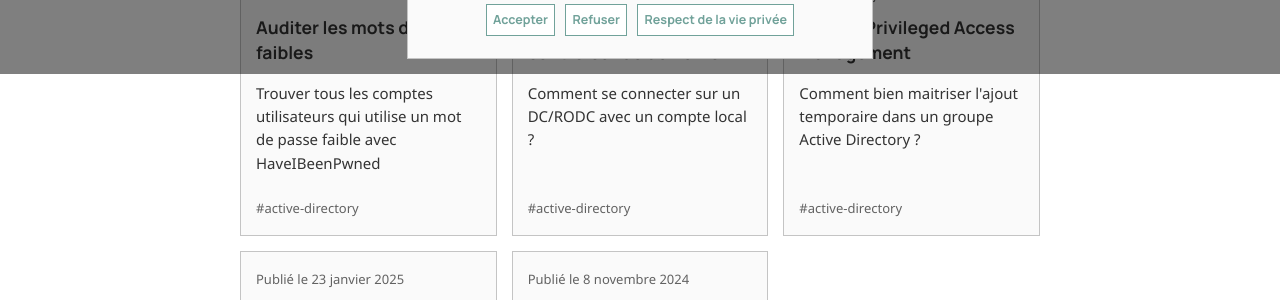
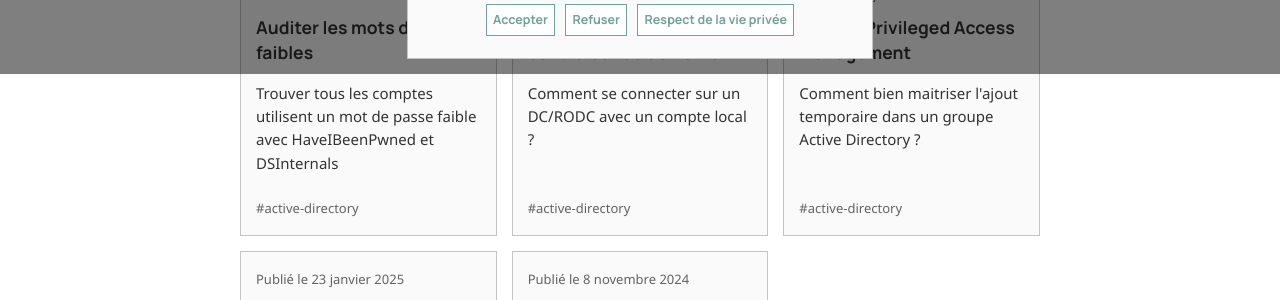
Before and after one commit to leobouard/leobouard.github.io, a Jekyll site: the page built from _pages/index.html, in a window 1280 px wide. Shown: the part 826-1126 px from the top of the page. Built offline with Jekyll 4.4.1, drawn with Linux system fonts in a browser that asks for light colours; nearby versions of some CDN libraries; some web fonts are replaced.

Commit message:
Update 2025-03-10-auditer-les-mots-de-passe-faibles.md

```diff
--- a/_posts/2025-03-10-auditer-les-mots-de-passe-faibles.md
+++ b/_posts/2025-03-10-auditer-les-mots-de-passe-faibles.md
@@ -1,6 +1,6 @@
 ---
 title: "Auditer les mots de passe faibles"
-description: "Trouver tous les comptes utilisateurs qui utilise un mot de passe faible avec HaveIBeenPwned"
+description: "Trouver tous les comptes utilisent un mot de passe faible avec HaveIBeenPwned et DSInternals"
 tags: active-directory
 listed: true
 ---
```
